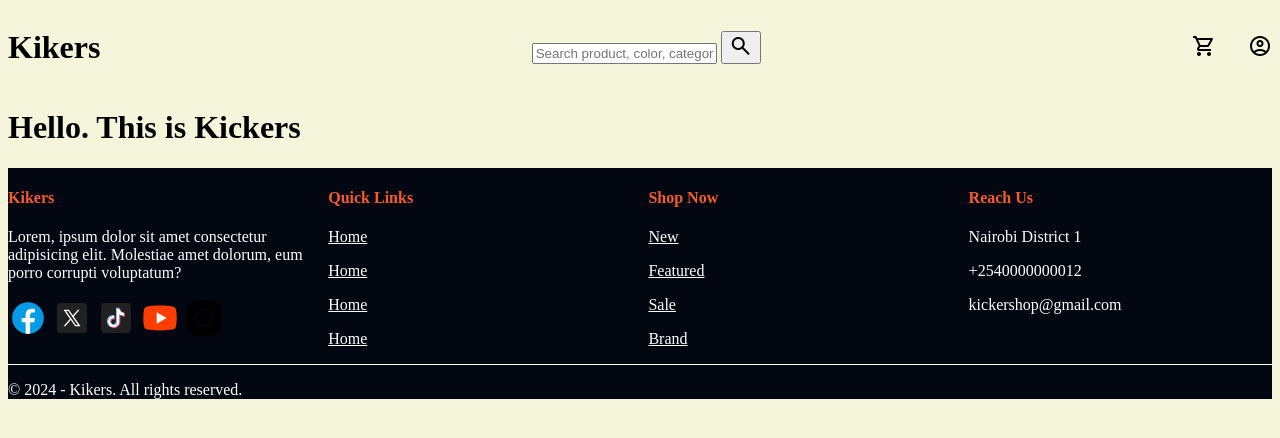
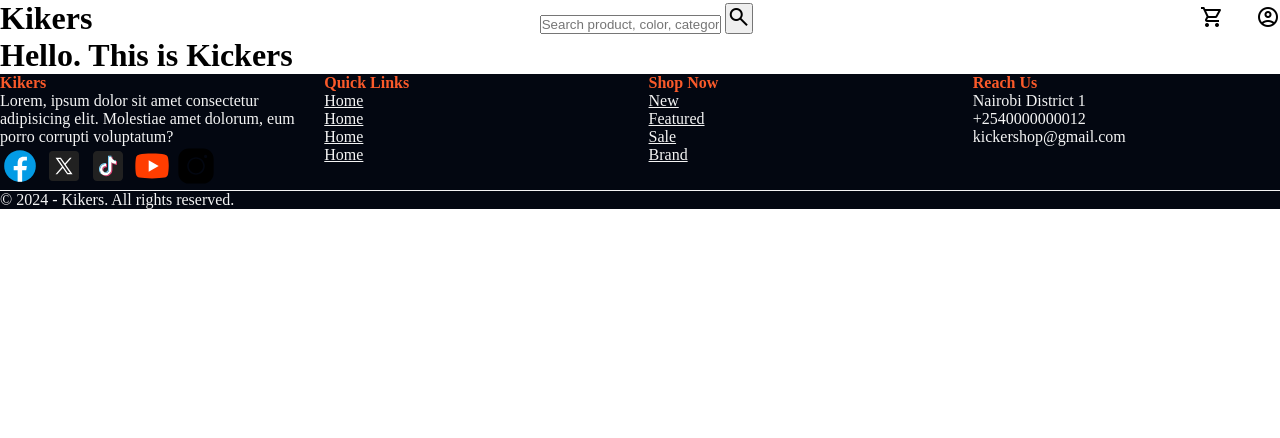
Before and after one commit to paulmagadi/Shoes-Shop-Ecommerce, a Django app: page / in a window 1280 px wide. Shown: the top 438 px of the page. Run offline with Django 5.2, Linux system fonts and the light colour scheme.

Commit message:
modified:   Shoes_Shop/main/templates/main/footer.html 	modified:   Shoes_Shop/static/css/main.css

```diff
--- a/Shoes_Shop/main/templates/main/footer.html
+++ b/Shoes_Shop/main/templates/main/footer.html
@@ -42,7 +42,7 @@
     :root {
         --primary-color: #FA5A2A;
         --black-color: #030711;
-        --white-color: #FFFFFF;
+        --white-color: #f4f4f4;
         --secondary-color: #A4A8B5;
     }
     footer {
--- a/Shoes_Shop/static/css/main.css
+++ b/Shoes_Shop/static/css/main.css
@@ -1,4 +1,16 @@
+* {
+    box-sizing: border-box;
+    padding: 0;
+    margin: 0;
+}
+
+:root {
+    --primary-color: #FA5A2A;
+    --black-color: #030711;
+    --white-color: #f4f4f4;
+    --secondary-color: #A4A8B5;
+}
+
 body {
-    background-color: beige;
     min-height: 50vh;
 }
```
